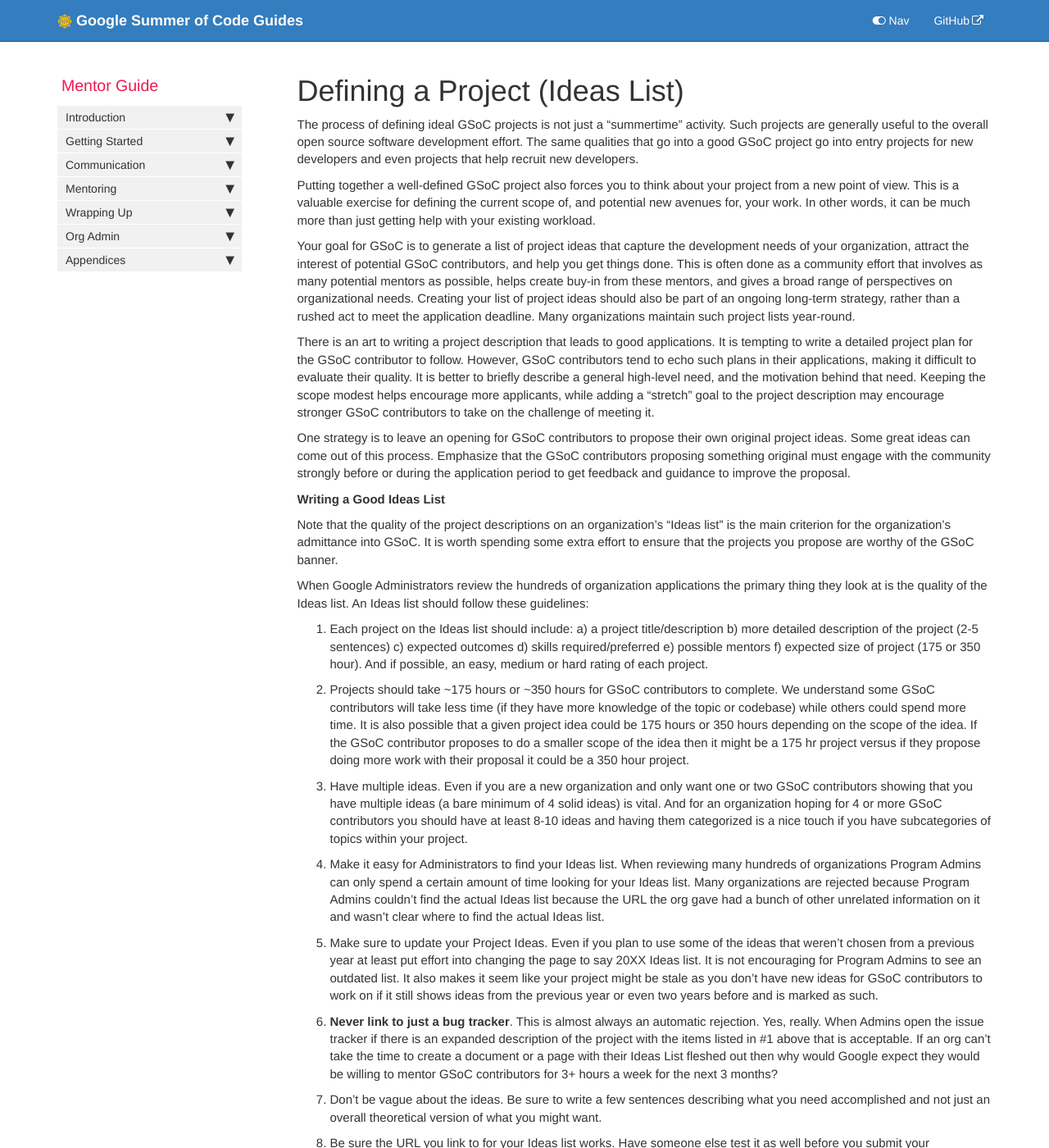
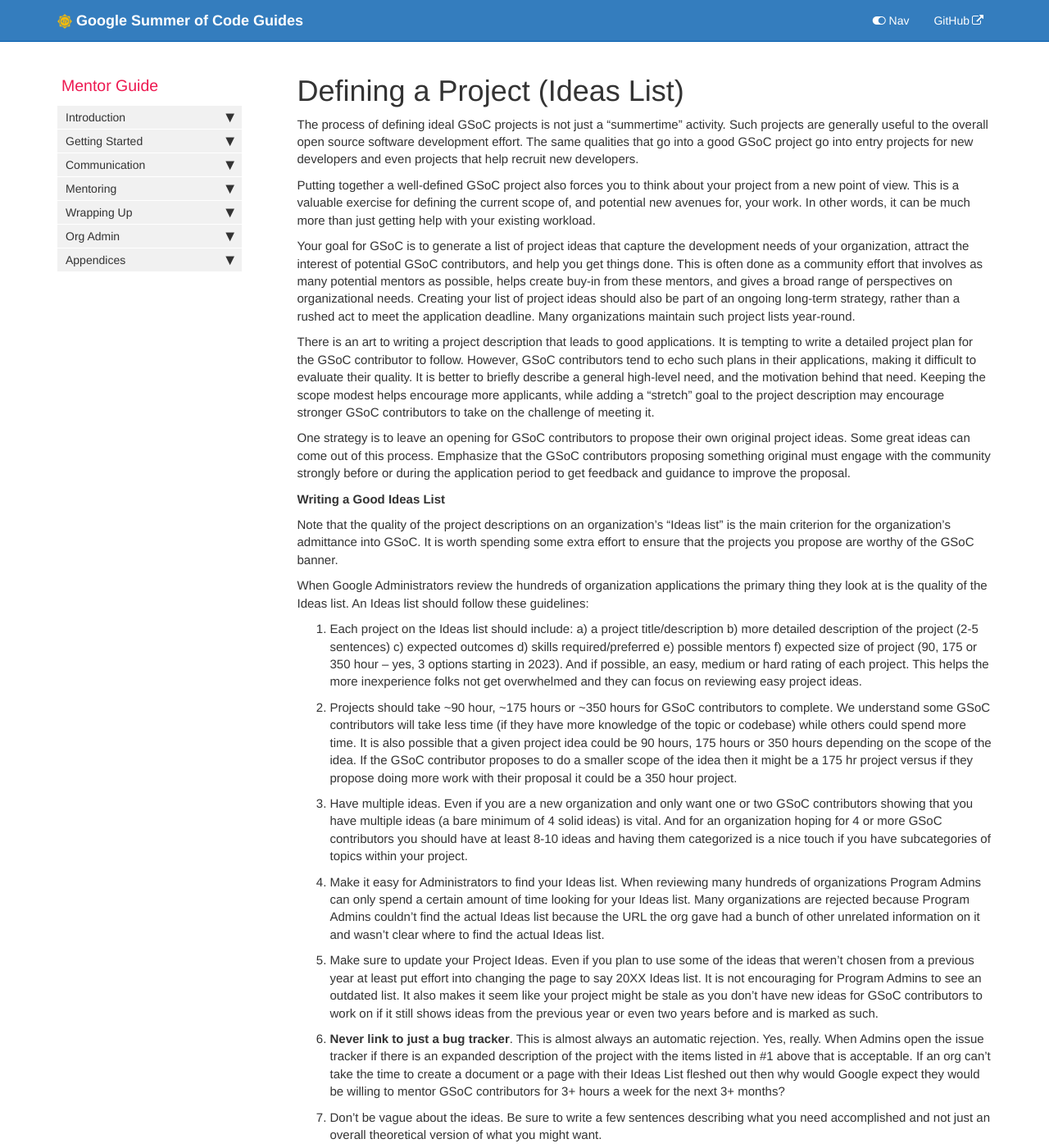
Before and after one commit to google/gsocguides, a Jekyll site: the page built from pages/mentor/04-defining_a_project__ideas_list.md, in a window 1280 px wide and 1400 px high. Shown: the whole window at 82% size. Built offline with Jekyll 4.4.1, drawn with Linux system fonts in a browser that asks for light colours.

Commit message:
Update 04-defining_a_project__ideas_list.md

```diff
--- a/pages/mentor/04-defining_a_project__ideas_list.md
+++ b/pages/mentor/04-defining_a_project__ideas_list.md
@@ -22,12 +22,12 @@ Note that the quality of the project descriptions on an organization's "Ideas li
 
 When Google Administrators review the hundreds of organization applications the primary thing they look at is the quality of the Ideas list. An Ideas list should follow these guidelines:
 
-1. Each project on the Ideas list should include: a) a project title/description  b) more detailed description of the project (2-5 sentences) c) expected outcomes  d) skills required/preferred  e) possible mentors f) expected size of project (175 or 350 hour). And if possible, an easy, medium or hard rating of each project.
-1. Projects should take ~175 hours or ~350 hours for GSoC contributors to complete. We understand some GSoC contributors will take less time (if they have more knowledge of the topic or codebase) while others could spend more time. It is also possible that a given project idea could be 175 hours or 350 hours depending on the scope of the idea. If the GSoC contributor proposes to do a smaller scope of the idea then it might be a 175 hr project versus if they propose doing more work with their proposal it could be a 350 hour project.
+1. Each project on the Ideas list should include: a) a project title/description  b) more detailed description of the project (2-5 sentences) c) expected outcomes  d) skills required/preferred  e) possible mentors f) expected size of project (90, 175 or 350 hour -- yes, 3 options starting in 2023). And if possible, an easy, medium or hard rating of each project. This helps the more inexperience folks not get overwhelmed and they can focus on reviewing easy project ideas.
+1. Projects should take ~90 hour, ~175 hours or ~350 hours for GSoC contributors to complete. We understand some GSoC contributors will take less time (if they have more knowledge of the topic or codebase) while others could spend more time. It is also possible that a given project idea could be 90 hours, 175 hours or 350 hours depending on the scope of the idea. If the GSoC contributor proposes to do a smaller scope of the idea then it might be a 175 hr project versus if they propose doing more work with their proposal it could be a 350 hour project.
 1. Have multiple ideas. Even if you are a new organization and only want one or two GSoC contributors showing that you have multiple ideas (a bare minimum of 4 solid ideas) is vital. And for an organization hoping for 4 or more GSoC contributors you should have at least 8-10 ideas and having them categorized is a nice touch if you have subcategories of topics within your project.
 1. Make it easy for Administrators to find your Ideas list. When reviewing many hundreds of organizations Program Admins can only spend a certain amount of time looking for your Ideas list. Many organizations are rejected because Program Admins couldn't find the actual Ideas list because the URL the org gave had a bunch of other unrelated information on it and wasn't clear where to find the actual Ideas list.
 1. Make sure to update your Project Ideas. Even if you plan to use some of the ideas that weren't chosen from a previous year at least put effort into changing the page to say 20XX Ideas list. It is not encouraging for Program Admins to see an outdated list. It also makes it seem like your project might be stale as you don't have new ideas for GSoC contributors to work on if it still shows ideas from the previous year or even two years before and is marked as such.
-1. **Never link to just a bug tracker**. This is almost always an automatic rejection. Yes, really. When Admins open the issue tracker if there is an expanded description of the project with the items listed in #1 above that is acceptable. If an org can't take the time to create a document or a page with their Ideas List fleshed out then why would Google expect they would be willing to mentor GSoC contributors for 3+ hours a week for the next 3 months?
+1. **Never link to just a bug tracker**. This is almost always an automatic rejection. Yes, really. When Admins open the issue tracker if there is an expanded description of the project with the items listed in #1 above that is acceptable. If an org can't take the time to create a document or a page with their Ideas List fleshed out then why would Google expect they would be willing to mentor GSoC contributors for 3+ hours a week for the next 3+ months?
 1. Don't be vague about the ideas. Be sure to write a few sentences describing what you need accomplished and not just an overall theoretical version of what you might want.
 1. Be sure the URL you link to for your Ideas list works. Have someone else test it as well before you submit your application. Sometimes people don't have permissions set correctly or paste an incorrect URL which will also mean a rejection.
 
```
